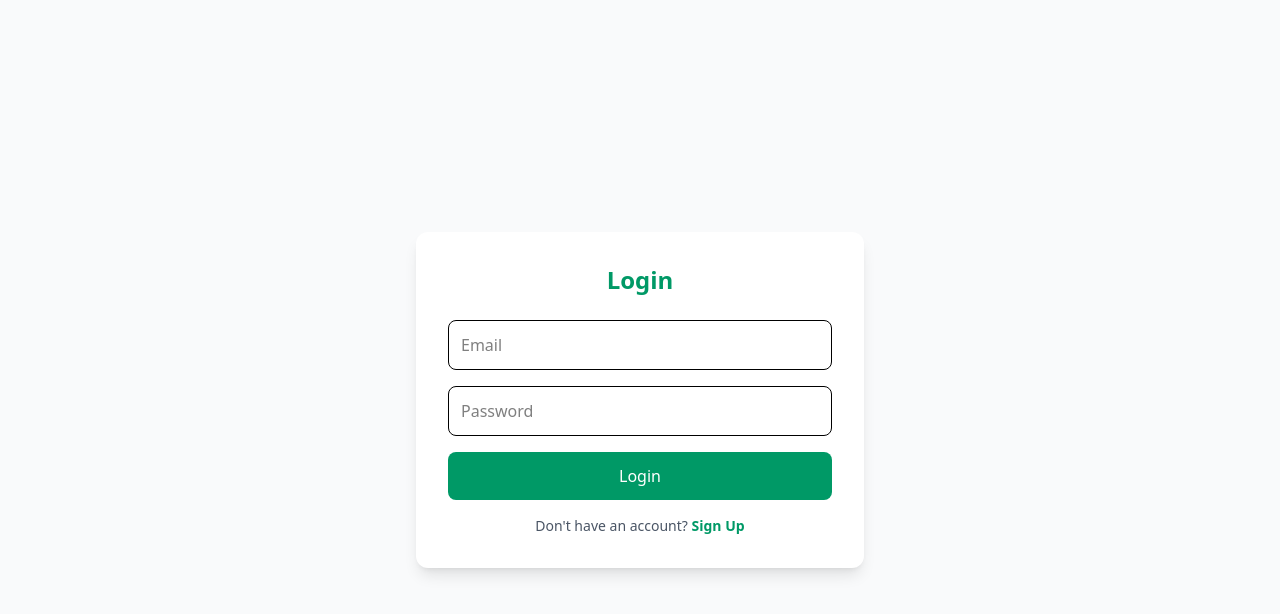
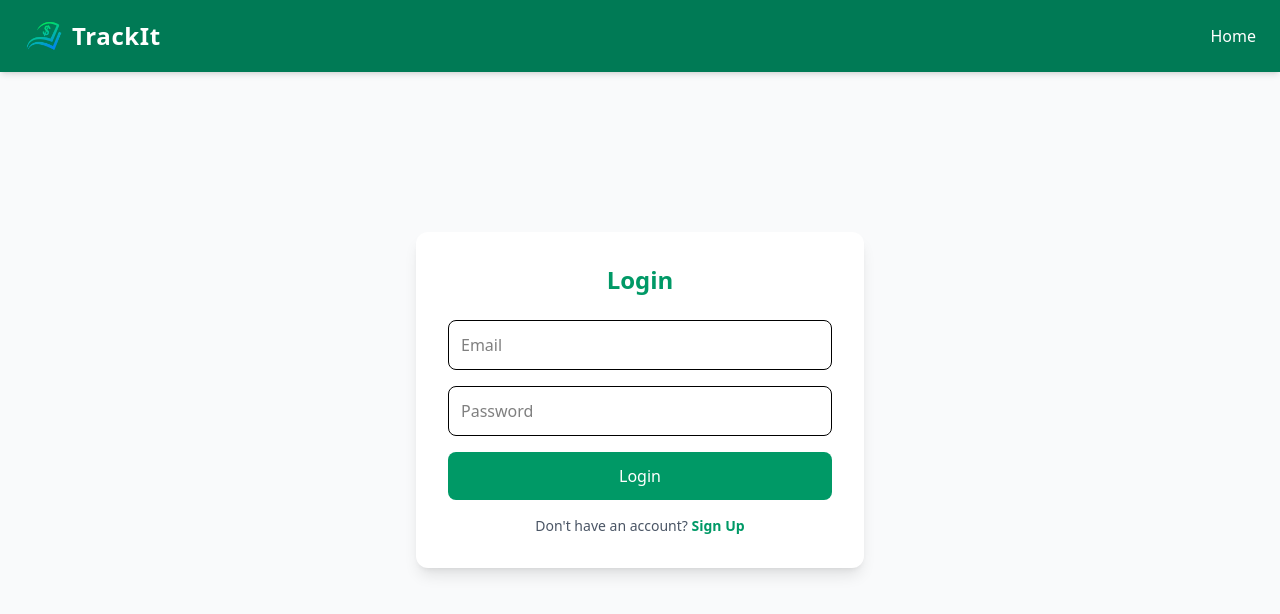
Before and after one commit to Priti3009/Expense-Tracker, a React (Vite) app in the folder frontend/: page /login in a window 1280 px wide. Shown: the top 614 px of the page. Built offline with nearby package versions, Linux system fonts and the light colour scheme; no server answers.

Commit message:
Refactor navigation links in Home, Login, and Signup pages for consistency and improved user experience

```diff
--- a/frontend/src/pages/Home.jsx
+++ b/frontend/src/pages/Home.jsx
@@ -23,9 +23,12 @@ const Home = () => {
                     >
                         SignUp
                     </Link>
-                    <button className="border border-white hover:bg-emerald-600 hover:text-white text-white px-4 py-2 rounded-lg transition">
+                      <Link
+                        to="/login"
+                        className="border border-white hover:bg-emerald-600 hover:text-white text-white px-4 py-2 rounded-lg transition"
+                    >
                         Login
-                    </button>
+                    </Link>
                 </div>
             </nav>
 
--- a/frontend/src/pages/Login.jsx
+++ b/frontend/src/pages/Login.jsx
@@ -1,6 +1,6 @@
 import { useState } from "react";
 import { useAuth } from "../utils/AuthContext.jsx";
-import { useNavigate,Link } from "react-router-dom";
+import { useNavigate, Link } from "react-router-dom";
 
 const Login = () => {
     const navigate = useNavigate();
@@ -28,6 +28,20 @@ const Login = () => {
     };
     return (
         <div className="min-h-screen flex items-center justify-center bg-gray-50">
+            <nav className="w-full bg-emerald-700 shadow-md py-4 px-6 flex justify-between items-center fixed top-0 z-50">
+                <div className="flex items-center gap-2">
+                    <img src="/logo.png" alt="FinTrack Logo" className="h-10 w-10" />
+                    <span className="text-2xl font-bold text-white tracking-wide">TrackIt</span>
+                </div>
+                <div className="space-x-4 text-white font-medium">
+                    <Link
+                        to="/"
+                        className="hover:text-emerald-500 transition"
+                    >
+                        Home
+                    </Link>
+                </div>
+            </nav>
             <div className="bg-white shadow-lg rounded-xl p-8 w-full max-w-md">
                 <h2 className="text-2xl font-bold text-center text-emerald-600 mb-6">
                     Login
--- a/frontend/src/pages/Signup.jsx
+++ b/frontend/src/pages/Signup.jsx
@@ -1,9 +1,9 @@
 import { useState } from "react";
-import { Link,useNavigate } from "react-router-dom";
+import { Link, useNavigate } from "react-router-dom";
 import api from "../utils/api";
 
 const Signup = () => {
-    const navigate=useNavigate();
+  const navigate = useNavigate();
   const [formData, setFormData] = useState({
     name: "",
     email: "",
@@ -41,7 +41,7 @@ const Signup = () => {
       data.append("profilePicture", profilePicture);
       console.log(profilePicture)
 
-            const res = await api.post("/v1/users/register", data,  { withCredentials: true },{
+      const res = await api.post("/v1/users/register", data, { withCredentials: true }, {
         headers: { "Content-Type": "multipart/form-data" }
       })
 
@@ -62,7 +62,23 @@ const Signup = () => {
 
   return (
     <div className="min-h-screen flex items-center justify-center bg-gray-50">
+      <nav className="w-full bg-emerald-700 shadow-md py-4 px-6 flex justify-between items-center fixed top-0 z-50">
+        <div className="flex items-center gap-2">
+          <img src="/logo.png" alt="FinTrack Logo" className="h-10 w-10" />
+          <span className="text-2xl font-bold text-white tracking-wide">TrackIt</span>
+        </div>
+        <div className="space-x-4 text-white font-medium">
+          <Link
+            to="/"
+            className="hover:text-emerald-500 transition"
+          >
+            Home
+          </Link>
+        </div>
+      </nav>
+
       <div className="bg-white shadow-lg rounded-xl p-8 w-full max-w-md">
+
         <h2 className="text-2xl font-bold text-center text-emerald-600 mb-6">
           Sign Up
         </h2>
```
Lines whose indentation alone changed are shown as unchanged.
